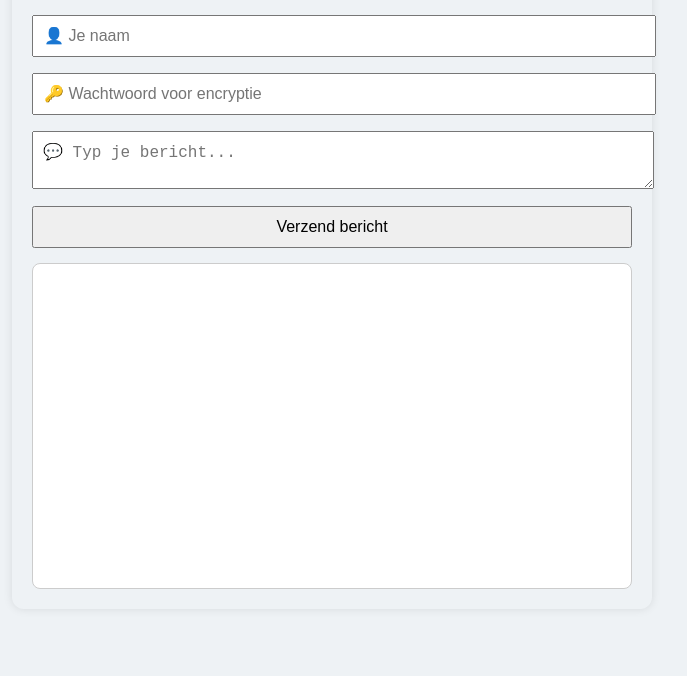
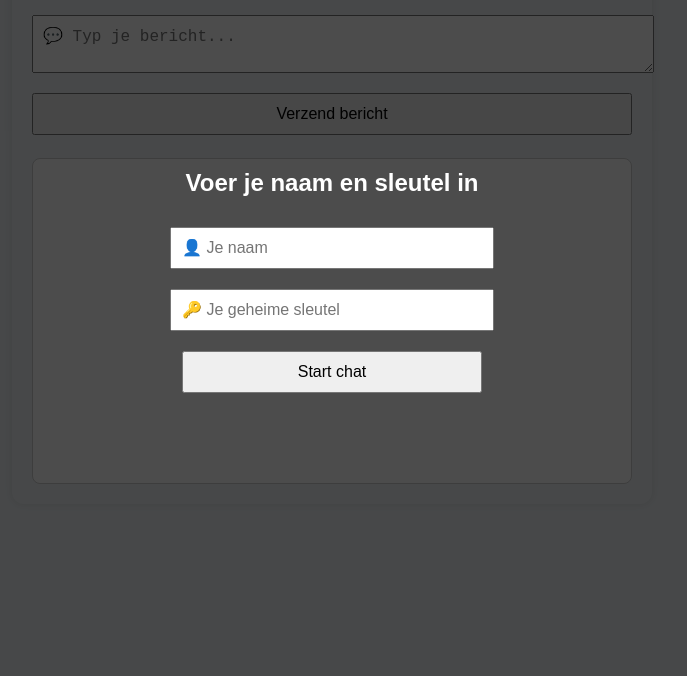
Before and after one commit to Githuubber97/versleutelde-chat1, a website: page index.html in a window 1280 px wide. Shown: the part 124-800 px from the top of the page, without its empty margins (308-995 px from the left). Drawn offline with nearby package versions, Linux system fonts and the light colour scheme.

Commit message:
index.html

```diff
--- a/index.html
+++ b/index.html
@@ -17,18 +17,11 @@
     h1 {
       text-align: center;
     }
-    input, textarea {
+    input, textarea, button {
       width: 100%;
       padding: 10px;
       margin: 8px 0;
       font-size: 16px;
-    }
-    button {
-      padding: 10px;
-      margin-top: 5px;
-      font-size: 16px;
-      cursor: pointer;
-      width: 100%;
     }
     #messages {
       background: #fff;
@@ -53,27 +46,63 @@
     .decrypt-box {
       margin-top: 6px;
     }
+    #overlay {
+      position: fixed;
+      top: 0; left: 0; right: 0; bottom: 0;
+      background: rgba(0,0,0,0.7);
+      color: white;
+      display: flex;
+      flex-direction: column;
+      justify-content: center;
+      align-items: center;
+      z-index: 10;
+    }
+    #overlay input, #overlay button {
+      width: 300px;
+      margin: 10px;
+    }
   </style>
 </head>
 <body>
 
+  <div id="overlay">
+    <h2>Voer je naam en sleutel in</h2>
+    <input type="text" id="overlayName" placeholder="👤 Je naam">
+    <input type="password" id="overlayKey" placeholder="🔑 Je geheime sleutel">
+    <button onclick="startChat()">Start chat</button>
+  </div>
+
   <h1>🔐 Realtime Chat met AES</h1>
 
-  <input type="text" id="username" placeholder="👤 Je naam">
-  <input type="password" id="key" placeholder="🔑 Wachtwoord voor encryptie">
   <textarea id="message" rows="2" placeholder="💬 Typ je bericht..."></textarea>
   <button onclick="sendMessage()">Verzend bericht</button>
 
   <div id="messages"></div>
 
   <script>
-    // Verbind met veilige WebSocket-server (Glitch gebruikt wss://)
+    let username = "";
+    let encryptionKey = "";
+
     const socket = new WebSocket(`wss://${location.host}`);
     const messagesDiv = document.getElementById("messages");
 
+    function startChat() {
+      const nameInput = document.getElementById("overlayName").value.trim();
+      const keyInput = document.getElementById("overlayKey").value.trim();
+
+      if (!nameInput || !keyInput) {
+        alert("Vul zowel je naam als sleutel in!");
+        return;
+      }
+
+      username = nameInput;
+      encryptionKey = keyInput;
+
+      document.getElementById("overlay").style.display = "none";
+    }
+
     socket.onmessage = event => {
       const data = JSON.parse(event.data);
-
       const msgBox = document.createElement("div");
       msgBox.classList.add("message");
 
@@ -86,7 +115,7 @@
 
       const decryptInput = document.createElement("input");
       decryptInput.type = "password";
-      decryptInput.placeholder = "🔑 Voer wachtwoord in";
+      decryptInput.placeholder = "🔑 Voer sleutel in";
 
       const decryptButton = document.createElement("button");
       decryptButton.textContent = "🔓 Ontsleutelen";
@@ -109,19 +138,15 @@
     };
 
     function sendMessage() {
-      const name = document.getElementById("username").value.trim();
-      const key = document.getElementById("key").value;
       const msg = document.getElementById("message").value.trim();
-
-      if (!name || !key || !msg) {
-        alert("Vul naam, bericht en sleutel in!");
+      if (!username || !encryptionKey || !msg) {
+        alert("Chat is nog niet gestart of bericht is leeg.");
         return;
       }
 
-      const encrypted = CryptoJS.AES.encrypt(msg, key).toString();
-      const payload = { name: name, encrypted: encrypted };
+      const encrypted = CryptoJS.AES.encrypt(msg, encryptionKey).toString();
+      const payload = { name: username, encrypted: encrypted };
       socket.send(JSON.stringify(payload));
-
       document.getElementById("message").value = "";
     }
   </script>
```
